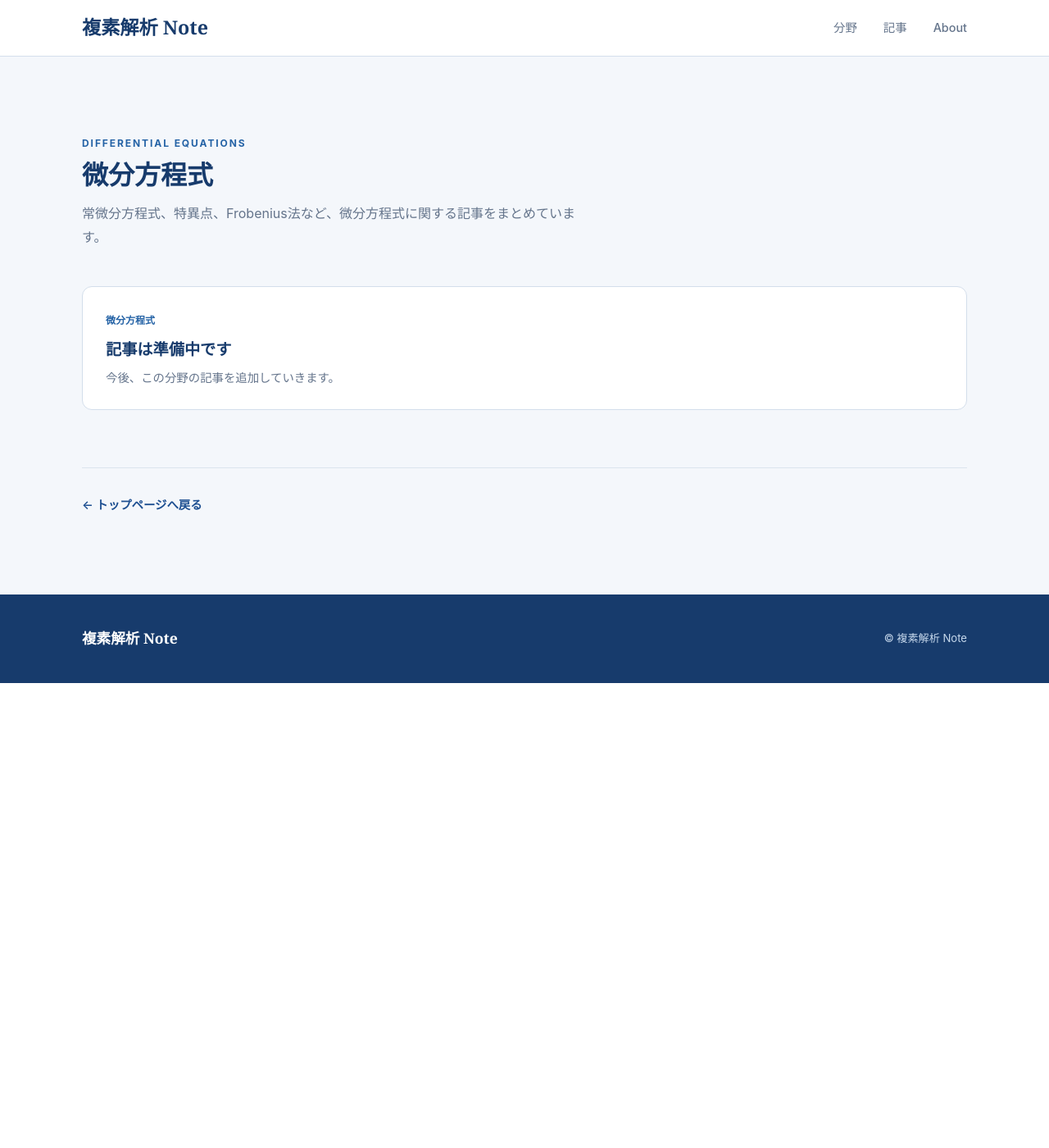
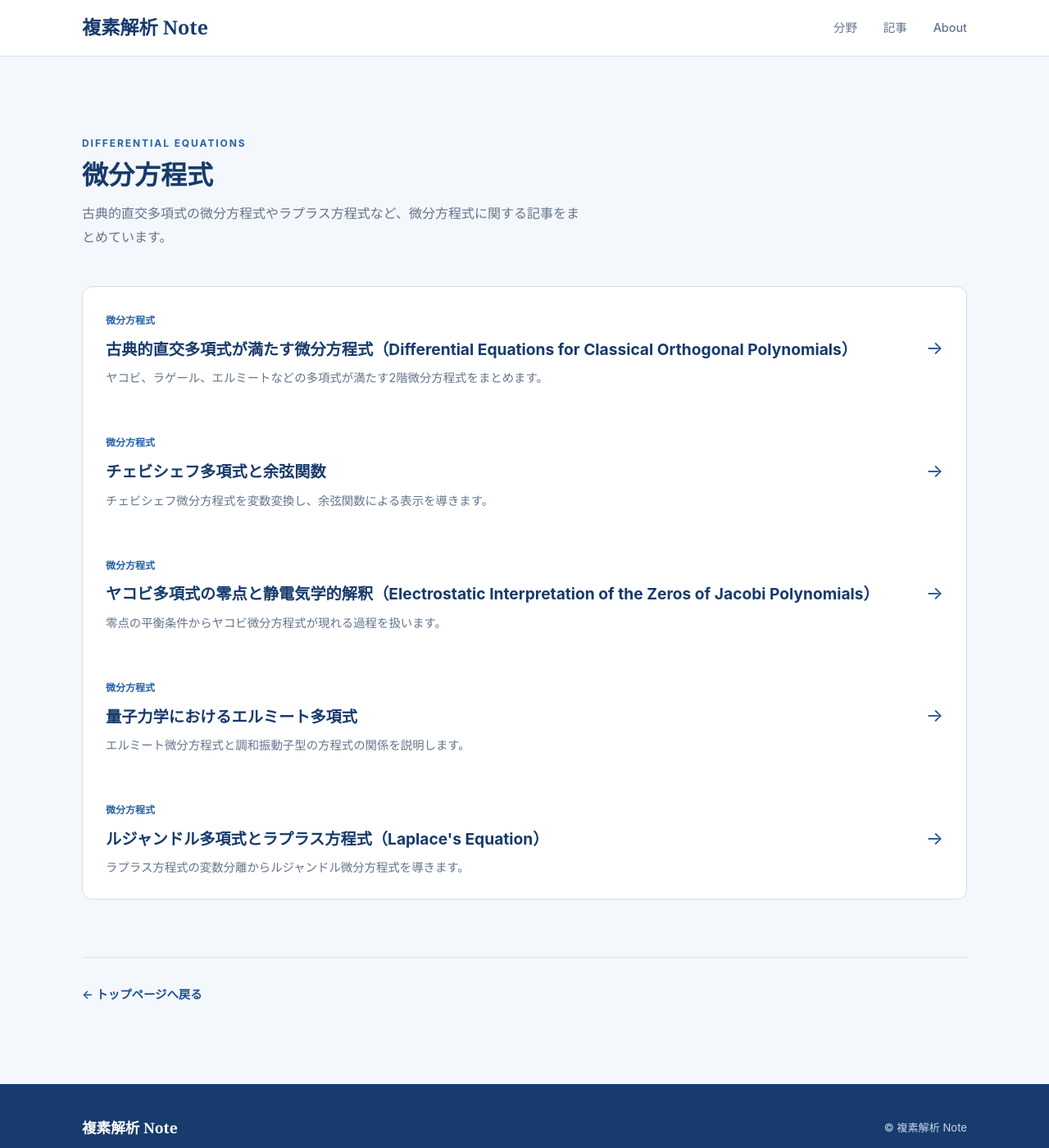
Before and after one commit to koukano/koukano.github.io, a Jekyll site: the page differential-equations/index.html, which Jekyll copies as it is, in a window 1280 px wide and 1400 px high. Shown: the whole window at 82% size. Built offline with Jekyll 4.4.1, drawn with Linux system fonts in a browser that asks for light colours.

Commit message:
List differential equation articles in subject page

```diff
--- a/differential-equations/index.html
+++ b/differential-equations/index.html
@@ -4,7 +4,7 @@
 <head>
   <meta charset="UTF-8">
   <meta name="viewport" content="width=device-width, initial-scale=1.0">
-  <meta name="description" content="常微分方程式、特異点、Frobenius法など、微分方程式に関する記事をまとめています。">
+  <meta name="description" content="古典的直交多項式の微分方程式やラプラス方程式など、微分方程式に関する記事をまとめています。">
   <meta name="robots" content="index, follow">
   <link rel="canonical" href="https://koukano.github.io/differential-equations/">
 
@@ -32,17 +32,64 @@
       <div class="section-header">
         <p class="section-label">DIFFERENTIAL EQUATIONS</p>
         <h2>微分方程式</h2>
-        <p>常微分方程式、特異点、Frobenius法など、微分方程式に関する記事をまとめています。</p>
+        <p>古典的直交多項式の微分方程式やラプラス方程式など、微分方程式に関する記事をまとめています。</p>
       </div>
 
       <div class="article-list">
-        <div class="article-item">
-          <div>
-            <span class="article-category">微分方程式</span>
-            <h3>記事は準備中です</h3>
-            <p>今後、この分野の記事を追加していきます。</p>
+        <a href="/articles/classical-orthogonal-polynomials-differential-equations.html" class="article-link">
+          <div class="article-item">
+            <div>
+              <span class="article-category">微分方程式</span>
+              <h3>古典的直交多項式が満たす微分方程式（Differential Equations for Classical Orthogonal Polynomials）</h3>
+              <p>ヤコビ、ラゲール、エルミートなどの多項式が満たす2階微分方程式をまとめます。</p>
+            </div>
+            <span class="article-arrow">→</span>
           </div>
-        </div>
+        </a>
+
+        <a href="/articles/chebyshev-cosine-representation.html" class="article-link">
+          <div class="article-item">
+            <div>
+              <span class="article-category">微分方程式</span>
+              <h3>チェビシェフ多項式と余弦関数</h3>
+              <p>チェビシェフ微分方程式を変数変換し、余弦関数による表示を導きます。</p>
+            </div>
+            <span class="article-arrow">→</span>
+          </div>
+        </a>
+
+        <a href="/articles/jacobi-zeros-electrostatic-interpretation.html" class="article-link">
+          <div class="article-item">
+            <div>
+              <span class="article-category">微分方程式</span>
+              <h3>ヤコビ多項式の零点と静電気学的解釈（Electrostatic Interpretation of the Zeros of Jacobi Polynomials）</h3>
+              <p>零点の平衡条件からヤコビ微分方程式が現れる過程を扱います。</p>
+            </div>
+            <span class="article-arrow">→</span>
+          </div>
+        </a>
+
+        <a href="/articles/hermite-polynomials-quantum-mechanics.html" class="article-link">
+          <div class="article-item">
+            <div>
+              <span class="article-category">微分方程式</span>
+              <h3>量子力学におけるエルミート多項式</h3>
+              <p>エルミート微分方程式と調和振動子型の方程式の関係を説明します。</p>
+            </div>
+            <span class="article-arrow">→</span>
+          </div>
+        </a>
+
+        <a href="/articles/legendre-polynomials-laplace-equation.html" class="article-link">
+          <div class="article-item">
+            <div>
+              <span class="article-category">微分方程式</span>
+              <h3>ルジャンドル多項式とラプラス方程式（Laplace's Equation）</h3>
+              <p>ラプラス方程式の変数分離からルジャンドル微分方程式を導きます。</p>
+            </div>
+            <span class="article-arrow">→</span>
+          </div>
+        </a>
       </div>
 
       <div class="article-back">
```
